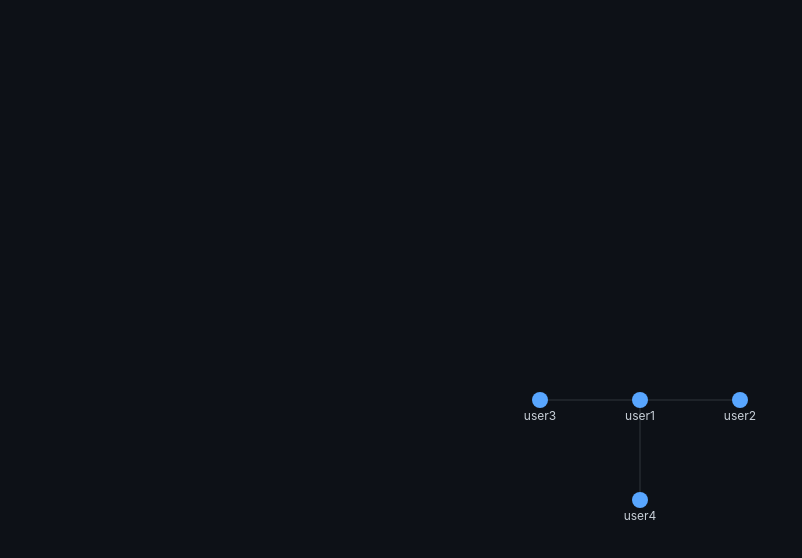
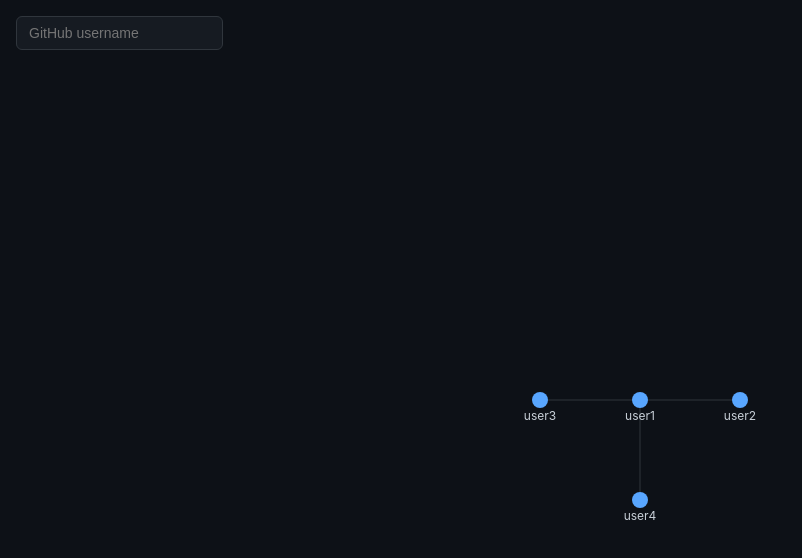
Before and after one commit to YuriAlvesBordin/github-connections, a plain HTML site: page index.html in a window 1280 px wide. Shown: the whole page, without its empty margins (0-802 px from the left). Drawn offline with Linux system fonts and the light colour scheme.

Commit message:
refactor: remove button, add loading animation to input

```diff
--- a/index.html
+++ b/index.html
@@ -21,9 +21,39 @@
             width: 100vw;
             height: 100vh;
         }
+        #ui {
+            position: fixed;
+            top: 16px;
+            left: 16px;
+            z-index: 10;
+        }
+        #username-input {
+            padding: 8px 12px;
+            border: 1px solid #30363d;
+            border-radius: 6px;
+            background: #161b22;
+            color: #c9d1d9;
+            font-size: 14px;
+            outline: none;
+            transition: border-color 0.2s;
+        }
+        #username-input:focus {
+            border-color: #58a6ff;
+        }
+        #username-input.loading {
+            border-color: #58a6ff;
+            animation: pulse 1s infinite;
+        }
+        @keyframes pulse {
+            0%, 100% { opacity: 1; }
+            50% { opacity: 0.6; }
+        }
     </style>
 </head>
 <body>
+    <div id="ui">
+        <input type="text" id="username-input" placeholder="GitHub username">
+    </div>
     <canvas id="canvas"></canvas>
     <script type="module" src="js/main.js"></script>
 </body>
```
